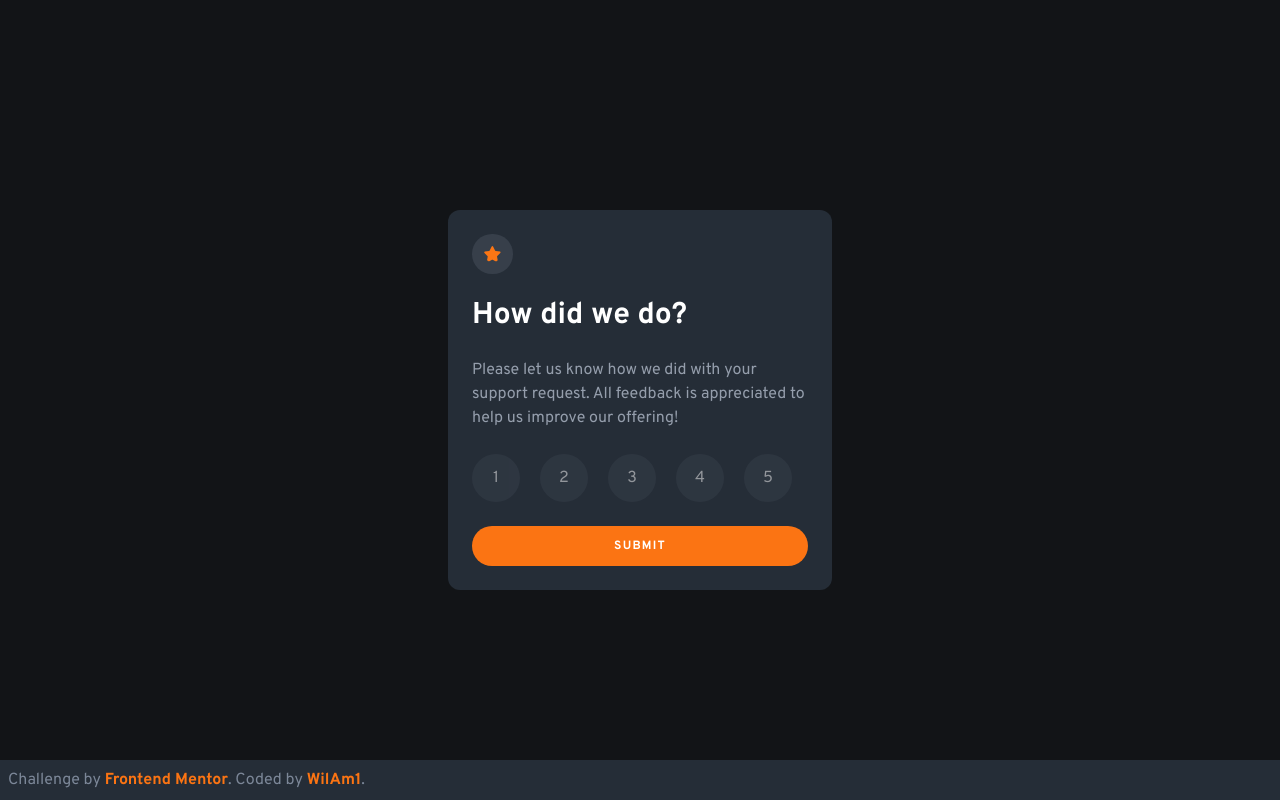
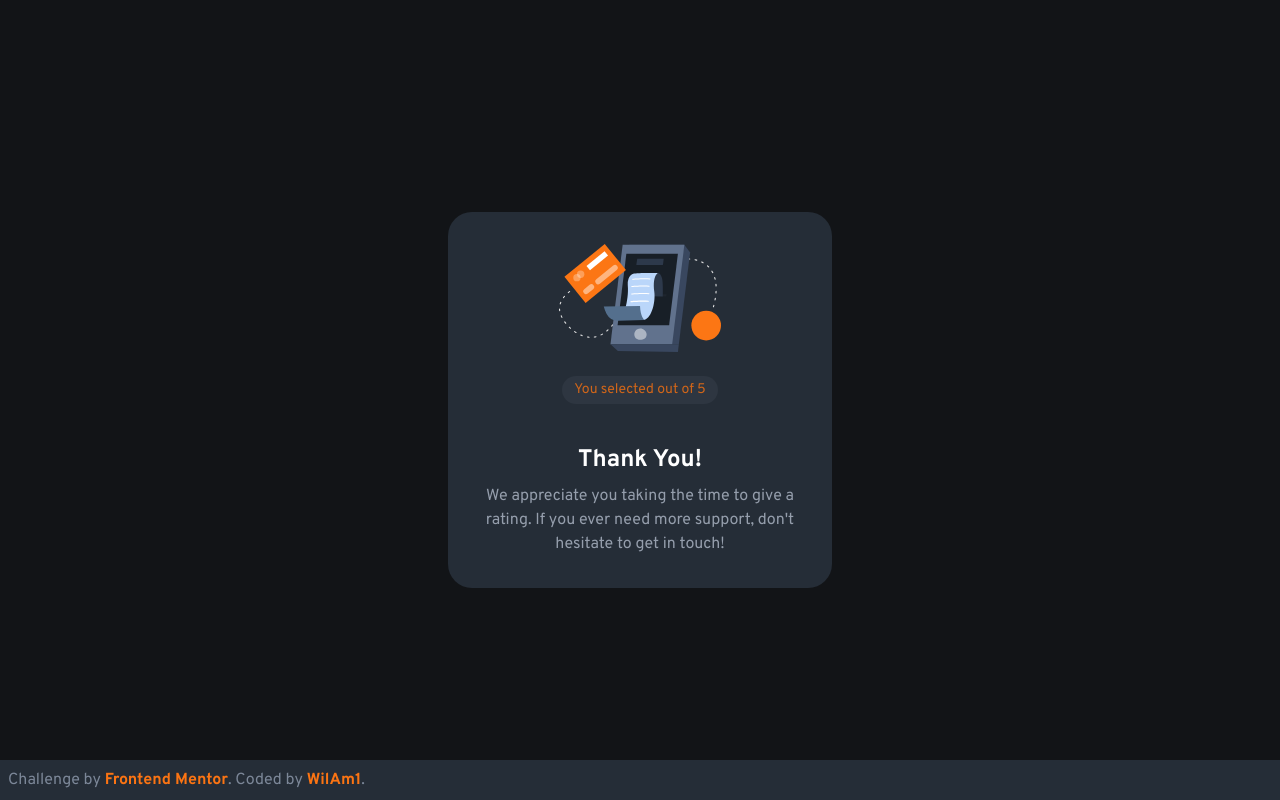
Before and after one commit to WilAm1/FEM-Challenges, a website: page pages/003-interactive-rating-component/index.html in a window 1280 px wide. Both pictures are taken after a click on the button "SUBMIT". Drawn offline with Linux system fonts and the light colour scheme.

Commit message:
Add actual mechanism

```diff
--- a/pages/003-interactive-rating-component/index.html
+++ b/pages/003-interactive-rating-component/index.html
@@ -34,8 +34,10 @@
     <!-- Rating state start -->
 
     <main
-      class="max-w-sm mx-auto rounded-xl p-6 bg-darkBlue text-white space-y-6"
+      class="max-w-xs md:max-w-sm mx-auto rounded-3xl p-8 bg-darkBlue text-white"
     >
+      <!-- Rating Container -->
+      <div class="form-container space-y-6">
         <img
           src="./images/icon-star.svg"
           alt="Star Icon "
@@ -43,8 +45,8 @@
         />
         <h1 class="font-sans font-bold text-3xl">How did we do?</h1>
         <p class="text-lightGray">
-        Please let us know how we did with your support request. All feedback is
-        appreciated to help us improve our offering!
+          Please let us know how we did with your support request. All feedback
+          is appreciated to help us improve our offering!
         </p>
         <form action="">
           <div class="input-group flex flex-wrap gap-5">
@@ -52,31 +54,56 @@
               for="1"
               class="w-12 h-12 bg-mediumGray bg-opacity-20 rounded-full flex place-content-center items-center opacity-50 hover:bg-opacity-100 hover:opacity-100"
               >1
-            <input type="radio" class="appearance-none" name="number" id="1" />
+              <input
+                type="radio"
+                class="appearance-none"
+                name="number"
+                id="1"
+              />
             </label>
             <label
               for="2"
               class="w-12 h-12 bg-mediumGray bg-opacity-20 rounded-full flex place-content-center items-center opacity-50 hover:bg-opacity-100 hover:opacity-100"
               >2
-            <input type="radio" class="appearance-none" name="number" id="2" />
+              <input
+                type="radio"
+                class="appearance-none"
+                name="number"
+                id="2"
+              />
             </label>
             <label
               for="3"
               class="w-12 h-12 bg-mediumGray bg-opacity-20 rounded-full flex place-content-center opacity-50 items-center hover:bg-opacity-100 hover:opacity-100"
               >3
-            <input type="radio" class="appearance-none" name="number" id="3" />
+              <input
+                type="radio"
+                class="appearance-none"
+                name="number"
+                id="3"
+              />
             </label>
             <label
               for="4"
               class="w-12 h-12 bg-mediumGray bg-opacity-20 rounded-full flex place-content-center opacity-50 items-center hover:bg-opacity-100 hover:opacity-100"
               >4
-            <input type="radio" class="appearance-none" name="number" id="4" />
+              <input
+                type="radio"
+                class="appearance-none"
+                name="number"
+                id="4"
+              />
             </label>
             <label
               for="5"
               class="w-12 h-12 bg-mediumGray bg-opacity-20 rounded-full flex place-content-center opacity-50 items-center hover:bg-opacity-100 hover:opacity-100"
               >5
-            <input type="radio" class="appearance-none" name="number" id="5" />
+              <input
+                type="radio"
+                class="appearance-none"
+                name="number"
+                id="5"
+              />
             </label>
           </div>
         </form>
@@ -85,9 +112,26 @@
         >
           Submit
         </button>
-      <!-- Rating state end -->
+      </div>
 
-      <!-- Thank you page -->
+      <!-- Thank you Container-->
+      <div class="thanks-container text-lightGray text-center">
+        <img
+          src="./images/illustration-thank-you.svg"
+          alt="Thank you illustration"
+          class="mx-auto mb-6"
+        />
+        <p
+          class="bg-lightGray p-1 px-3 text-sm opacity-80 mx-auto bg-opacity-10 text-orange rounded-full mb-10 w-fit"
+        >
+          You selected <span class="rating"></span> out of 5
+        </p>
+        <h2 class="font-bold text-2xl text-white mb-2">Thank You!</h2>
+        <p class="">
+          We appreciate you taking the time to give a rating. If you ever need
+          more support, don't hesitate to get in touch!
+        </p>
+      </div>
     </main>
 
     <footer
@@ -113,8 +157,13 @@
 
   <script>
     const submit = document.querySelector("button");
-    const form = document.querySelector("form");
     const labels = [...document.querySelectorAll("label")];
+    const formContainer = document.querySelector(".form-container");
+
+    const thanksContainer = document.querySelector(".thanks-container");
+    thanksContainer.style.display = "none";
+    let rating = "";
+
     labels.forEach((elem) => {
       elem.addEventListener("click", (event) => {
         // * Prevents the event to trigger twice, on label and to radio input
@@ -124,8 +173,17 @@
         // Toggles selected class state on labels
         labels.forEach((e) => e.classList.remove("selected"));
         elem.classList.add("selected");
-        console.log(elem.innerText);
+        rating = elem.innerText;
       });
+    });
+
+    // Shows the thank you message
+    submit.addEventListener("click", () => {
+      formContainer.style.display = "none";
+
+      thanksContainer.style.display = "block";
+      const ratingSpan = document.querySelector(".rating");
+      ratingSpan.textContent = rating;
     });
   </script>
 </html>
```
Also changed, not shown: pages/003-interactive-rating-component/css/main.css. Lines whose indentation alone changed are shown as unchanged.
